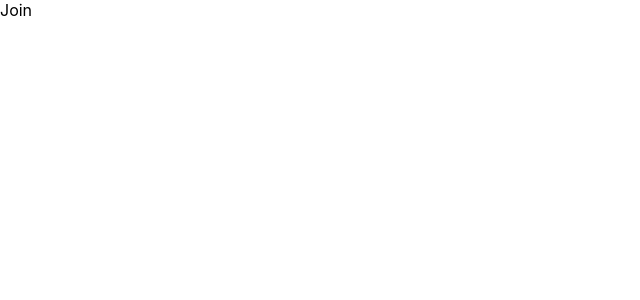
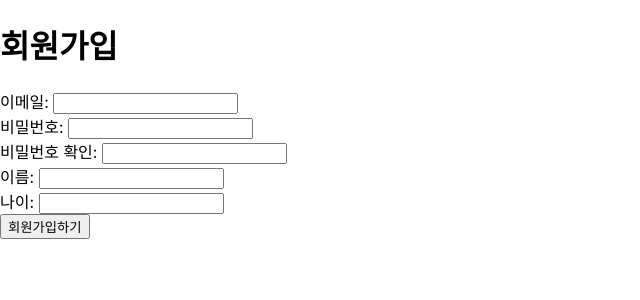
Before and after one commit to wkdaudwn11/board-frontend, a React (Create React App) app: page /join in a window 1280 px wide. Shown: the top 300 px of the page, without its empty margins (0-640 px from the left). Built offline with nearby package versions, Linux system fonts and the light colour scheme.

Commit message:
feat: add join page

```diff
--- a/package.json
+++ b/package.json
@@ -6,6 +6,7 @@
     "@testing-library/jest-dom": "^5.16.5",
     "@testing-library/react": "^13.4.0",
     "@testing-library/user-event": "^13.5.0",
+    "axios": "^1.1.3",
     "react": "^18.2.0",
     "react-dom": "^18.2.0",
     "react-router-dom": "^6.4.3",
@@ -35,5 +36,6 @@
       "last 1 firefox version",
       "last 1 safari version"
     ]
-  }
+  },
+  "proxy": "http://localhost:4000"
 }
--- a/src/components/Join.jsx
+++ b/src/components/Join.jsx
@@ -1,7 +1,126 @@
-import React from "react";
+import { useState } from "react";
+import { useNavigate } from "react-router-dom";
+import axios from "axios";
 
 const Join = () => {
-  return <div>Join</div>;
+  const [inputs, setInputs] = useState({
+    email: "",
+    password: "",
+    passwordConfirm: "",
+    name: "",
+    age: "",
+  });
+
+  const navigate = useNavigate();
+
+  const handleChange = (e) => {
+    setInputs({
+      ...inputs,
+      [e.target.name]: e.target.value,
+    });
+  };
+
+  const handleSubmit = async () => {
+    try {
+      if (!inputs.email) {
+        alert("이메일을 입력해주세요");
+        return;
+      }
+      if (!inputs.password) {
+        alert("비밀번호를 입력해주세요");
+        return;
+      }
+      if (!inputs.passwordConfirm) {
+        alert("비밀번호 확인을 입력해주세요");
+        return;
+      }
+      if (inputs.password !== inputs.passwordConfirm) {
+        alert("비밀번호가 서로 다릅니다.");
+        return;
+      }
+      if (!inputs.name) {
+        alert("이름을 입력해주세요");
+        return;
+      }
+      if (!inputs.age) {
+        alert("나이를 입력해주세요");
+        return;
+      }
+
+      const { data: response } = await axios({
+        method: "post",
+        url: "http://localhost:4000/user/join",
+        data: inputs,
+      });
+
+      const { success, message } = response;
+
+      if (!success) {
+        alert(message);
+        return;
+      }
+
+      alert("회원가입 완료");
+      navigate("/login");
+    } catch (e) {
+      alert("Error! console 확인");
+      console.error(e);
+    }
+  };
+
+  return (
+    <div>
+      <h1>회원가입</h1>
+      <div>
+        이메일:{" "}
+        <input
+          type="text"
+          name="email"
+          value={inputs.email}
+          onChange={handleChange}
+        />
+      </div>
+      <div>
+        비밀번호:{" "}
+        <input
+          type="password"
+          name="password"
+          value={inputs.password}
+          onChange={handleChange}
+        />
+      </div>
+      <div>
+        비밀번호 확인:{" "}
+        <input
+          type="password"
+          name="passwordConfirm"
+          value={inputs.passwordConfirm}
+          onChange={handleChange}
+        />
+      </div>
+      <div>
+        이름:{" "}
+        <input
+          type="text"
+          name="name"
+          value={inputs.name}
+          onChange={handleChange}
+        />
+      </div>
+      <div>
+        나이:{" "}
+        <input
+          type="text"
+          name="age"
+          value={inputs.age}
+          onChange={handleChange}
+        />
+      </div>
+      <div>
+        <button onClick={handleSubmit}>회원가입하기</button>
+      </div>
+    </div>
+  );
 };
 
 export default Join;
--- a/src/components/Login.jsx
+++ b/src/components/Login.jsx
@@ -1,5 +1,3 @@
-import React from "react";
-
 const Login = () => {
   return <div>Login</div>;
 };
```
Also changed, not shown: 1 other file (tests, documents, lock files or other folders).
